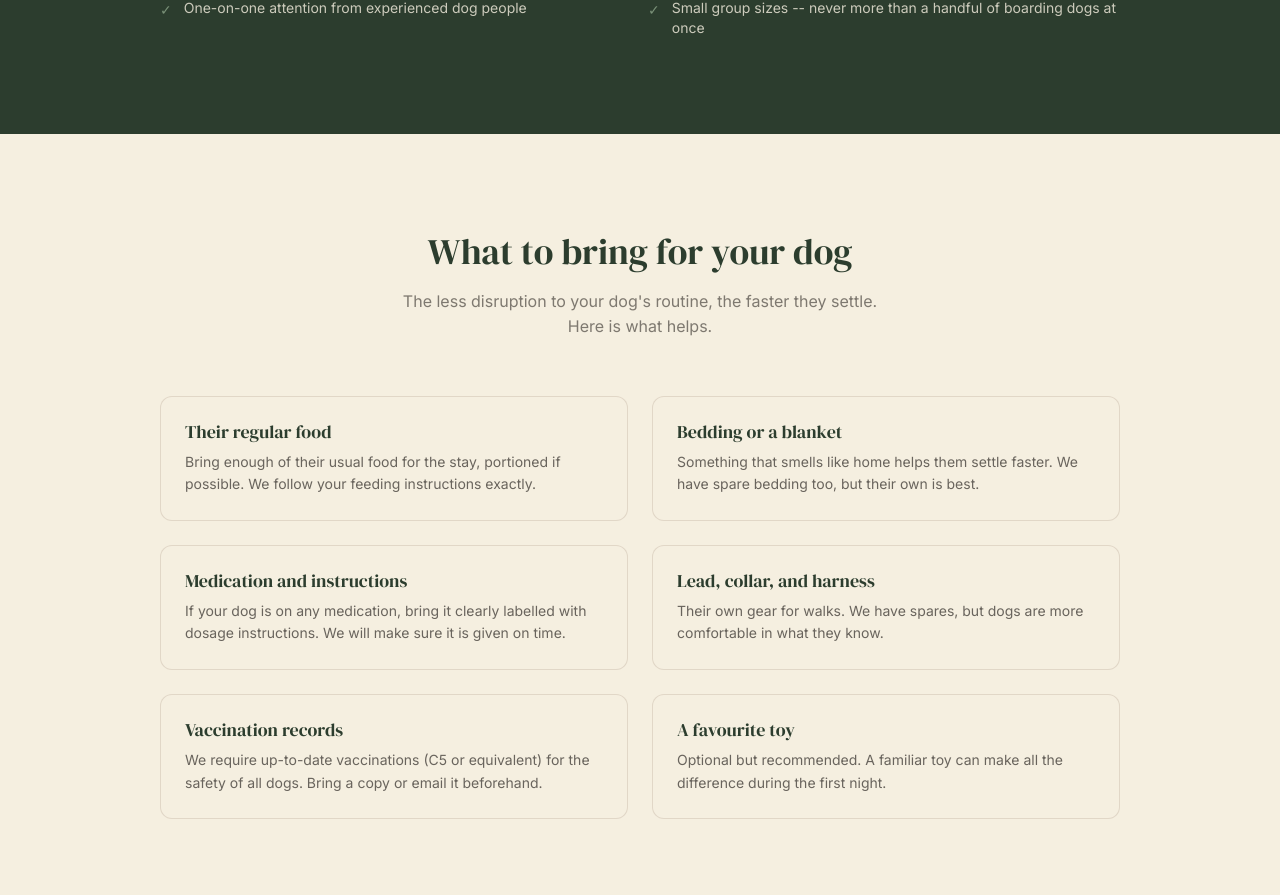
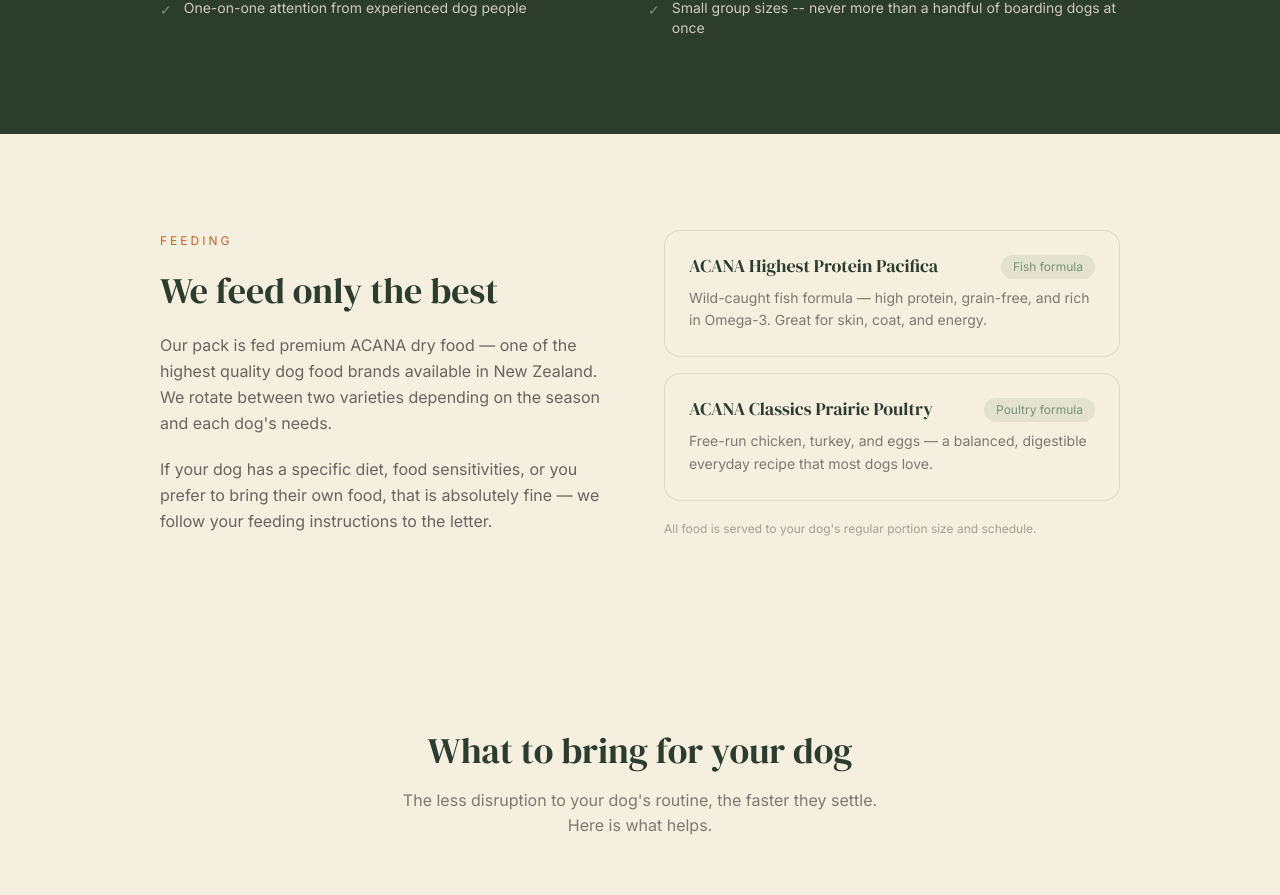
Before and after one commit to beanie108/kowai-farmstay, a Next.js app: page /dog-boarding in a window 1280 px wide. Shown: the part 2834-3729 px from the top of the page. Built offline with nearby package versions, Linux system fonts and the light colour scheme.

Commit message:
Add ACANA feeding section to dog boarding page

```diff
--- a/app/dog-boarding/page.tsx
+++ b/app/dog-boarding/page.tsx
@@ -206,6 +206,55 @@
                 <span>{item}</span>
               </div>
             ))}
+          </div>
+        </div>
+      </section>
+
+      {/* ═══════════════════════════════════════════════════
+          FEEDING & FOOD
+          ═══════════════════════════════════════════════════ */}
+      <section className="mx-auto max-w-5xl px-4 py-24 sm:px-6 lg:px-8">
+        <div className="grid grid-cols-1 lg:grid-cols-2 gap-12 items-center">
+          <div className="flex flex-col gap-5">
+            <p className="text-xs uppercase tracking-[0.25em] text-terracotta">Feeding</p>
+            <h2 className="font-heading text-4xl text-forest leading-snug">
+              We feed only the best
+            </h2>
+            <p className="text-charcoal/70 leading-relaxed">
+              Our pack is fed premium ACANA dry food — one of the highest quality
+              dog food brands available in New Zealand. We rotate between two
+              varieties depending on the season and each dog's needs.
+            </p>
+            <p className="text-charcoal/70 leading-relaxed">
+              If your dog has a specific diet, food sensitivities, or you prefer
+              to bring their own food, that is absolutely fine — we follow your
+              feeding instructions to the letter.
+            </p>
+          </div>
+          <div className="flex flex-col gap-4">
+            {[
+              {
+                name: "ACANA Highest Protein Pacifica",
+                description: "Wild-caught fish formula — high protein, grain-free, and rich in Omega-3. Great for skin, coat, and energy.",
+                tag: "Fish formula",
+              },
+              {
+                name: "ACANA Classics Prairie Poultry",
+                description: "Free-run chicken, turkey, and eggs — a balanced, digestible everyday recipe that most dogs love.",
+                tag: "Poultry formula",
+              },
+            ].map(({ name, description, tag }) => (
+              <div key={name} className="rounded-2xl bg-cream border border-warm-brown/15 p-6 flex flex-col gap-2">
+                <div className="flex items-start justify-between gap-3">
+                  <h3 className="font-heading text-lg text-forest leading-snug">{name}</h3>
+                  <span className="shrink-0 text-xs rounded-full bg-sage/15 text-sage px-3 py-1">{tag}</span>
+                </div>
+                <p className="text-sm text-charcoal/60 leading-relaxed">{description}</p>
+              </div>
+            ))}
+            <p className="text-xs text-charcoal/40 mt-1">
+              All food is served to your dog's regular portion size and schedule.
+            </p>
           </div>
         </div>
       </section>
```
